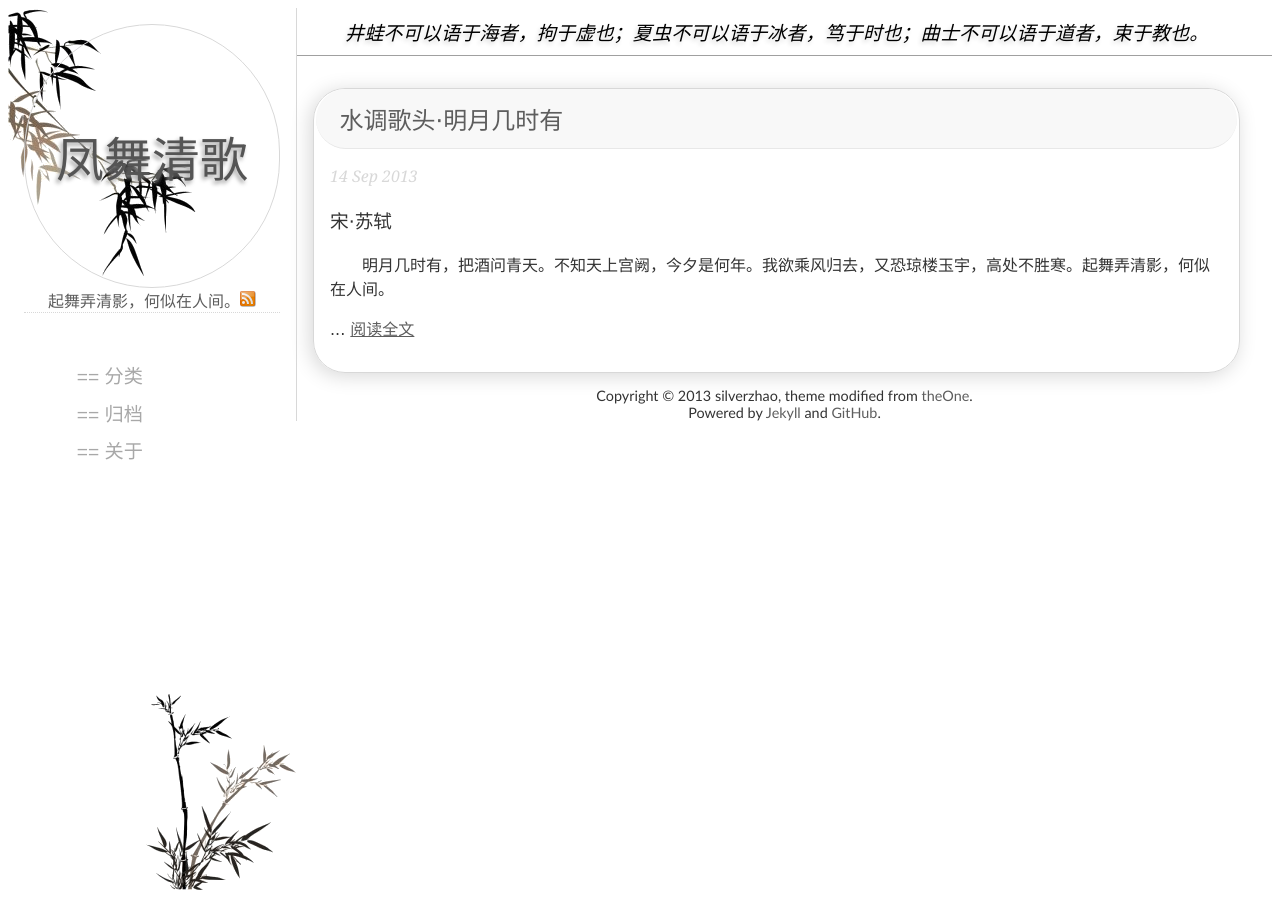
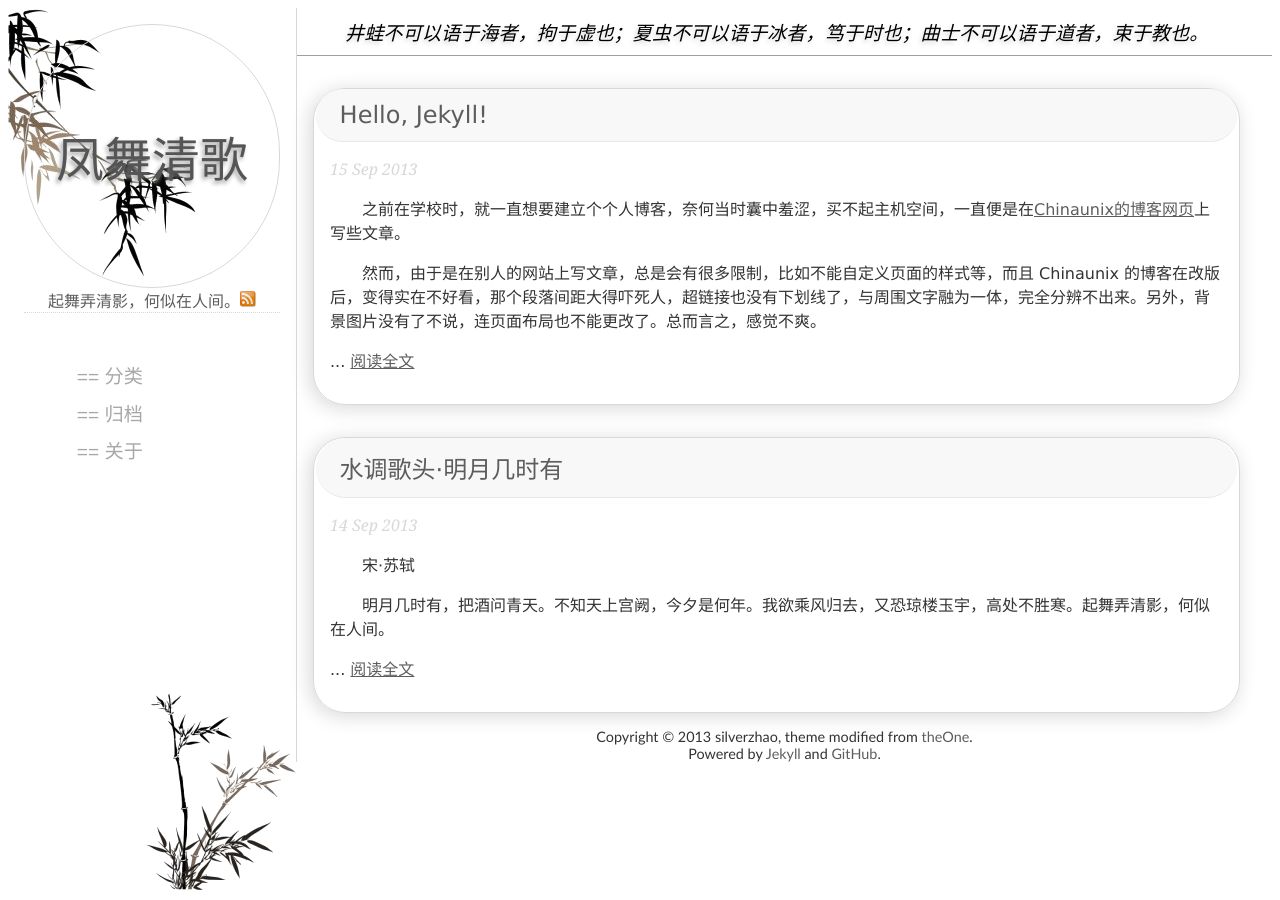
Before and after one commit to silverzhaojr/silverzhaojr.github.io, a Jekyll site: the page built from index.html, in a window 1280 px wide. Built offline with Jekyll 4.4.1, drawn with Linux system fonts in a browser that asks for light colours; Markdown is read by kramdown in place of the engine named in the settings; the list of posts is cut into pages by our own code.

Commit message:
upload a post

```diff
--- a/_posts/2013-09-14-default.html
+++ b/_posts/2013-09-14-default.html
@@ -1,13 +1,13 @@
 ---
 layout: post
 title: 水调歌头·明月几时有
-motto: 泉涸，鱼相与处于陆，相呴以湿，相濡以沫，不如相忘于江湖。
+motto: 泉涸，鱼相与处于陆，相呴以湿，相濡以沫，不如相忘于江湖。——《庄子·大宗师》
 published: true
 date: 2013-09-14 15:00
-tags: 杂项
+tags: 闲言碎语
 ---
 
-<h3>宋·苏轼</h3>
+<p>宋·苏轼</p>
 
 <p>明月几时有，把酒问青天。不知天上宫阙，今夕是何年。我欲乘风归去，又恐琼楼玉宇，高处不胜寒。起舞弄清影，何似在人间。</p>
 <!-- more -->
--- /dev/null
+++ b/_posts/2013-09-15-hello-jekyll.md
@@ -0,0 +1,29 @@
+---
+
+layout: post
+title: Hello, Jekyll!
+motto: 大知闲闲，小知间间；大言炎炎，小言詹詹。——《庄子·齐物论》
+date: 2013-09-15 15:00
+tags: 闲言碎语
+
+---
+
+之前在学校时，就一直想要建立个个人博客，奈何当时囊中羞涩，买不起主机空间，一直便是在[Chinaunix的博客网页][CU-blog]上写些文章。
+
+然而，由于是在别人的网站上写文章，总是会有很多限制，比如不能自定义页面的样式等，而且 Chinaunix 的博客在改版后，变得实在不好看，那个段落间距大得吓死人，超链接也没有下划线了，与周围文字融为一体，完全分辨不出来。另外，背景图片没有了不说，连页面布局也不能更改了。总而言之，感觉不爽。
+
+<!-- more -->
+
+于是决定自己建立个个人站点，那样网页布局完全由自己控制，自然爽得多了。
+
+网上搜索了一番，偶然看到了[阮一峰的一篇日志][ruanyifeng-blog]，其中提到了可以利用 [GitHub][github] 提供的免费空间来搭建个人博客。仔细研究了一下，发现果然是个好东西，不仅省了买主机空间的钱，还可以利用 git 强大的版本控制功能来管理发表的文章。
+
+按那篇文章的指引，前前后后花了一个多星期的时间，仔细研究了 Jekyll 软件，同时努力学习 CSS 知识，终于弄成了个网站雏形，其间真可谓废寝忘食，夜以继日。
+
+如今网站已经搭好了，接下来打算将原来在 Chinaunix 上的写的一些觉得有价值的文章给迁移过来，同时网站的样式后面应该还会不断调整。
+
+最后，忍不住仰天长啸：在江湖上摸爬打滚多年，哥今日终于也有个独立博客了！
+
+[CU-blog]: http://silversky.blog.chinaunix.net "我的博客"
+[ruanyifeng-blog]: http://www.ruanyifeng.com/blog/2012/08/blogging_with_jekyll.html "搭建一个免费的，无限流量的Blog——github Pages和Jekyll入门"
+[github]: https://github.com
```
